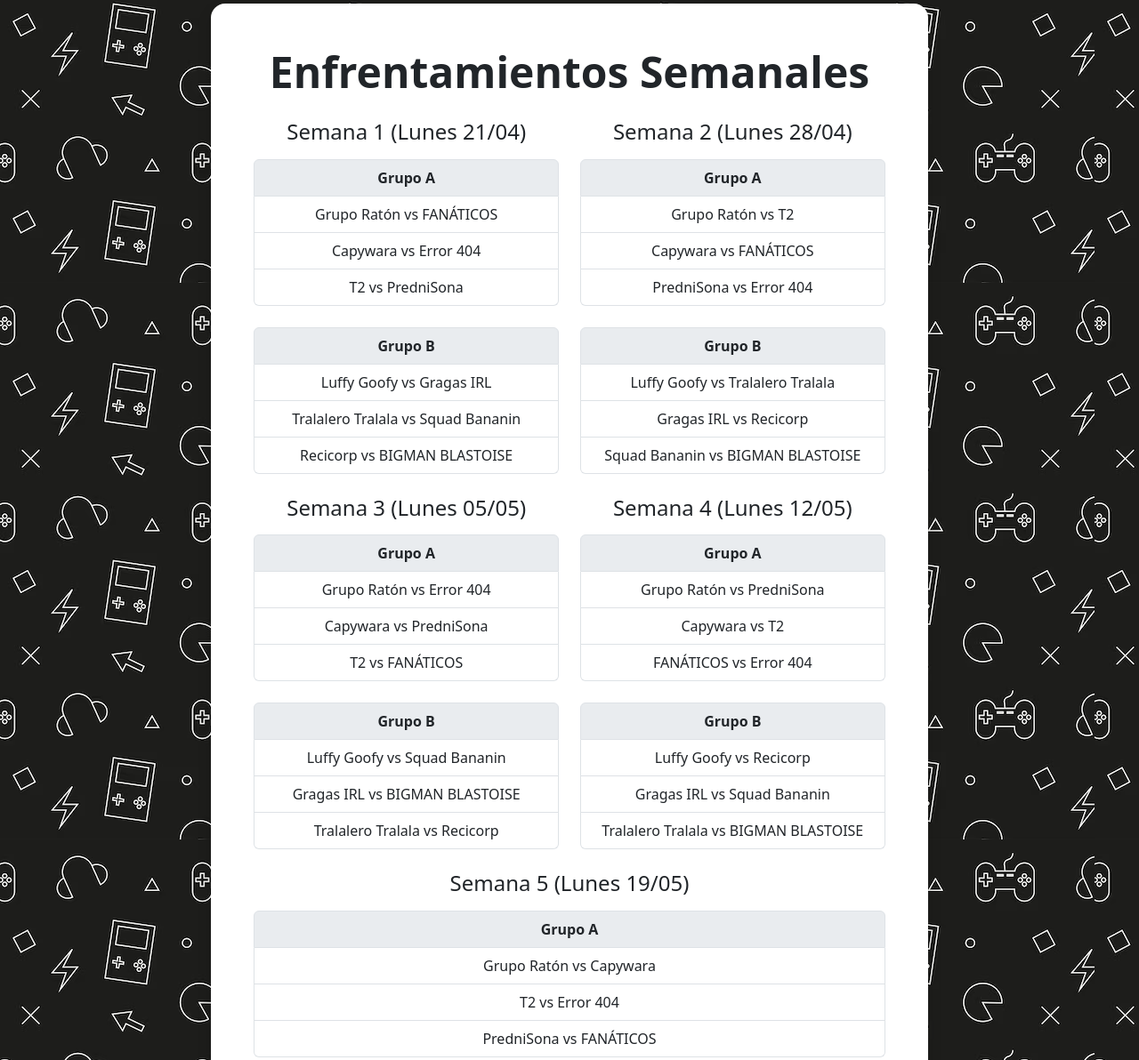
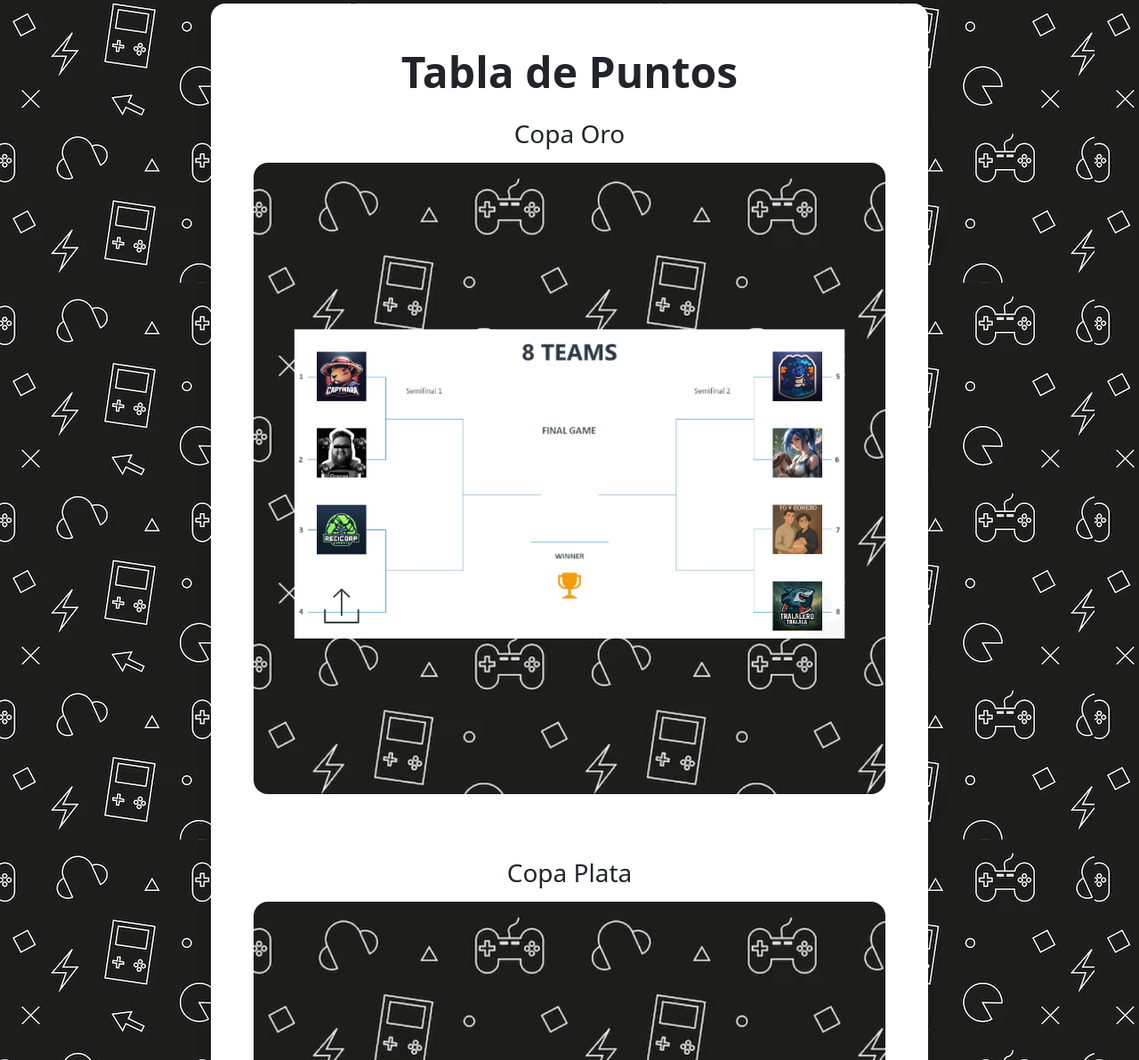
Before and after one commit to uandesesports/uandesesports.github.io, a plain HTML site: page pages/lol.html in a window 1280 px wide. Shown: the part 3438-4630 px from the top of the page at 89% size. Drawn offline with nearby package versions, Linux system fonts and the light colour scheme.

Commit message:
brackets!

```diff
--- a/pages/lol.html
+++ b/pages/lol.html
@@ -165,97 +165,30 @@
   </div>
 
 
-<!-- Fixture semanal -->
-<div class="container d-flex justify-content-center">
-  <div class="bg-white p-5 rounded-4 shadow mt-5 mb-5 w-100">
-    <h1 class="display-5 fw-bold text-center mb-4">Enfrentamientos Semanales</h1>
-
-    <div class="row">
-      <!-- Semana 1 -->
-      <div class="col-md-6">
-        <h4 class="text-center mb-3">Semana 1 (Lunes 21/04)</h4>
-        <ul class="list-group mb-4">
-          <li class="list-group-item text-center fw-bold bg-body-secondary">Grupo A</li>
-          <li class="list-group-item text-center">Grupo Ratón vs FANÁTICOS</li>
-          <li class="list-group-item text-center">Capywara vs Error 404</li>
-          <li class="list-group-item text-center">T2 vs PredniSona</li>
-          </ul>
-          <ul class="list-group mb-4">
-          <li class="list-group-item text-center fw-bold bg-body-secondary">Grupo B</li>
-          <li class="list-group-item text-center">Luffy Goofy vs Gragas IRL</li>
-          <li class="list-group-item text-center">Tralalero Tralala vs Squad Bananin</li>
-          <li class="list-group-item text-center">Recicorp vs BIGMAN BLASTOISE</li>
-        </ul>
+<!-- Sección de dos imágenes apiladas a full width -->
+<div class="container d-flex justify-content-center mt-5 mb-5">
+  <div class="bg-white p-5 rounded-4 shadow w-100">
+    <h1 class="display-5 fw-bold text-center mb-4">Tabla de Puntos</h1>
+    <div class="row gx-0">
+      <!-- Primera imagen (full width) -->
+      <h3 class="text-center mb-3">Copa Oro</h3>
+      <div class="col-12 mb-4">
+        <img
+          src="imglol/teams/Copia de Bienvenida LoL.png"
+          class="img-fluid w-100 rounded-4"
+          alt="Descripción de la primera imagen">
       </div>
-
-      <!-- Semana 2 -->
-      <div class="col-md-6">
-        <h4 class="text-center mb-3">Semana 2 (Lunes 28/04)</h4>
-        <ul class="list-group mb-4">
-          <li class="list-group-item text-center fw-bold bg-body-secondary">Grupo A</li>
-          <li class="list-group-item text-center">Grupo Ratón vs T2</li>
-          <li class="list-group-item text-center">Capywara vs FANÁTICOS</li>
-          <li class="list-group-item text-center">PredniSona vs Error 404</li>
-          </ul>
-          <ul class="list-group mb-4">
-          <li class="list-group-item text-center fw-bold bg-body-secondary">Grupo B</li>
-          <li class="list-group-item text-center">Luffy Goofy vs Tralalero Tralala</li>
-          <li class="list-group-item text-center">Gragas IRL vs Recicorp</li>
-          <li class="list-group-item text-center">Squad Bananin vs BIGMAN BLASTOISE</li>
-        </ul>
+      <!-- Segunda imagen (full width) -->
+       <p> </p>
+       <p> </p>
+       <p> </p>
+       <h3 class="text-center mb-3">Copa Plata</h3>
+      <div class="col-12">
+        <img
+          src="imglol/teams/Copia de Copia de Bienvenida LoL.png"
+          class="img-fluid w-100 rounded-4"
+          alt="Descripción de la segunda imagen">
       </div>
-
-      <!-- Semana 3 -->
-      <div class="col-md-6">
-        <h4 class="text-center mb-3">Semana 3 (Lunes 05/05)</h4>
-        <ul class="list-group mb-4">
-          <li class="list-group-item text-center fw-bold bg-body-secondary">Grupo A</li>
-          <li class="list-group-item text-center">Grupo Ratón vs Error 404</li>
-          <li class="list-group-item text-center">Capywara vs PredniSona</li>
-          <li class="list-group-item text-center">T2 vs FANÁTICOS</li>
-          </ul>
-          <ul class="list-group mb-4">
-          <li class="list-group-item text-center fw-bold bg-body-secondary">Grupo B</li>
-          <li class="list-group-item text-center">Luffy Goofy vs Squad Bananin</li>
-          <li class="list-group-item text-center">Gragas IRL vs BIGMAN BLASTOISE</li>
-          <li class="list-group-item text-center">Tralalero Tralala vs Recicorp</li>
-        </ul>
-      </div>
-
-      <!-- Semana 4 -->
-      <div class="col-md-6">
-        <h4 class="text-center mb-3">Semana 4 (Lunes 12/05)</h4>
-        <ul class="list-group mb-4">
-          <li class="list-group-item text-center fw-bold bg-body-secondary">Grupo A</li>
-          <li class="list-group-item text-center">Grupo Ratón vs PredniSona</li>
-          <li class="list-group-item text-center">Capywara vs T2</li>
-          <li class="list-group-item text-center">FANÁTICOS vs Error 404</li>
-         </ul>
-          <ul class="list-group mb-4">
-          <li class="list-group-item text-center fw-bold bg-body-secondary">Grupo B</li>
-          <li class="list-group-item text-center">Luffy Goofy vs Recicorp</li>
-          <li class="list-group-item text-center">Gragas IRL vs Squad Bananin</li>
-          <li class="list-group-item text-center">Tralalero Tralala vs BIGMAN BLASTOISE</li>
-        </ul>
-      </div>
-
-      <!-- Semana 5 -->
-      <div class="col-md-12">
-        <h4 class="text-center mb-3">Semana 5 (Lunes 19/05)</h4>
-        <ul class="list-group mb-4">
-          <li class="list-group-item text-center fw-bold bg-body-secondary">Grupo A</li>
-          <li class="list-group-item text-center">Grupo Ratón vs Capywara</li>
-          <li class="list-group-item text-center">T2 vs Error 404</li>
-          <li class="list-group-item text-center">PredniSona vs FANÁTICOS</li>
-          </ul>
-          <ul class="list-group mb-4">
-          <li class="list-group-item text-center fw-bold bg-body-secondary">Grupo B</li>
-          <li class="list-group-item text-center">Luffy Goofy vs BIGMAN BLASTOISE</li>
-          <li class="list-group-item text-center">Gragas IRL vs Tralalero Tralala</li>
-          <li class="list-group-item text-center">Squad Bananin vs Recicorp</li>
-        </ul>
-      </div>
-
     </div>
   </div>
 </div>
```
Also changed, not shown: pages/imglol/teams/Copia de Bienvenida LoL.png (added), pages/imglol/teams/Copia de Copia de Bienvenida LoL.png (added).
